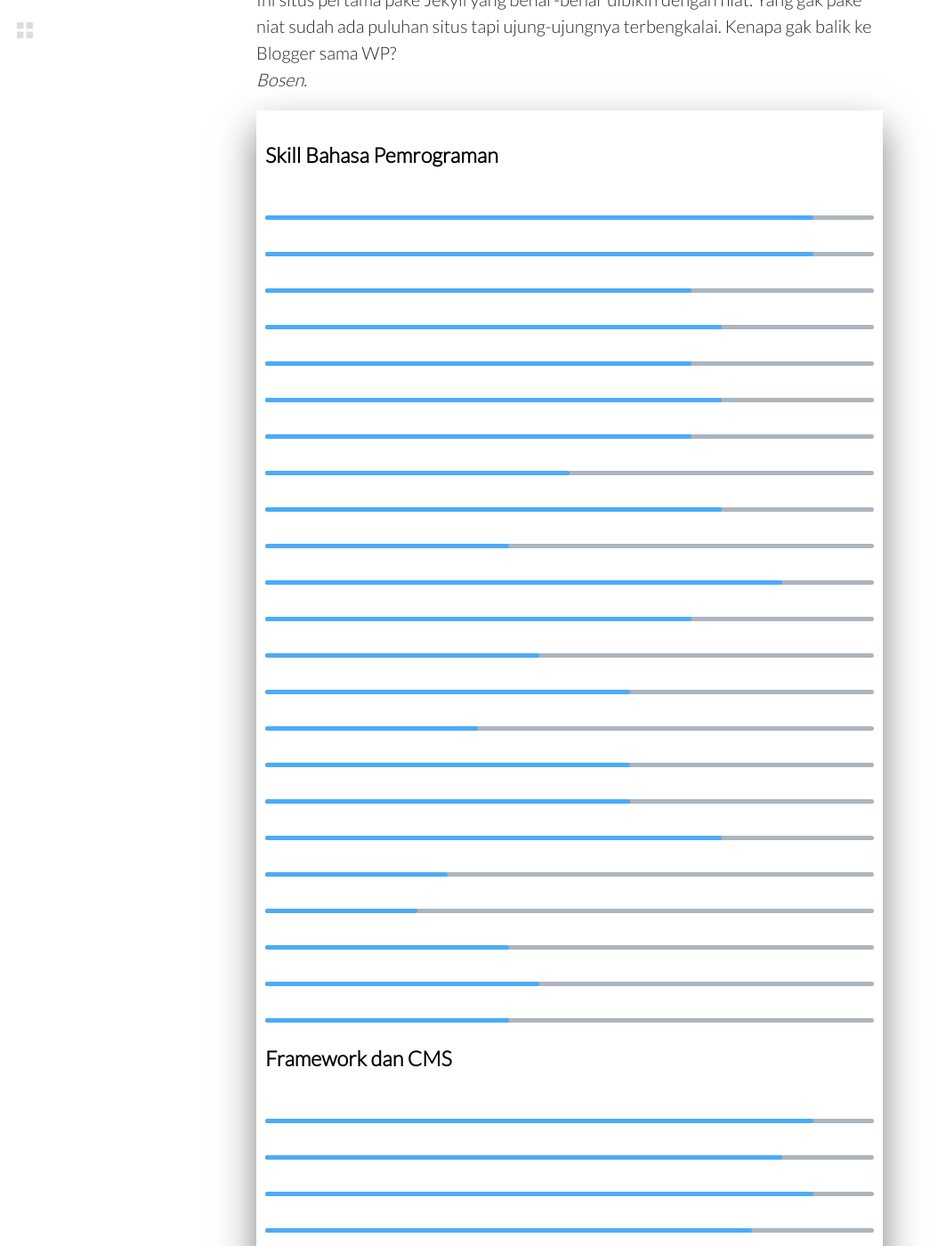
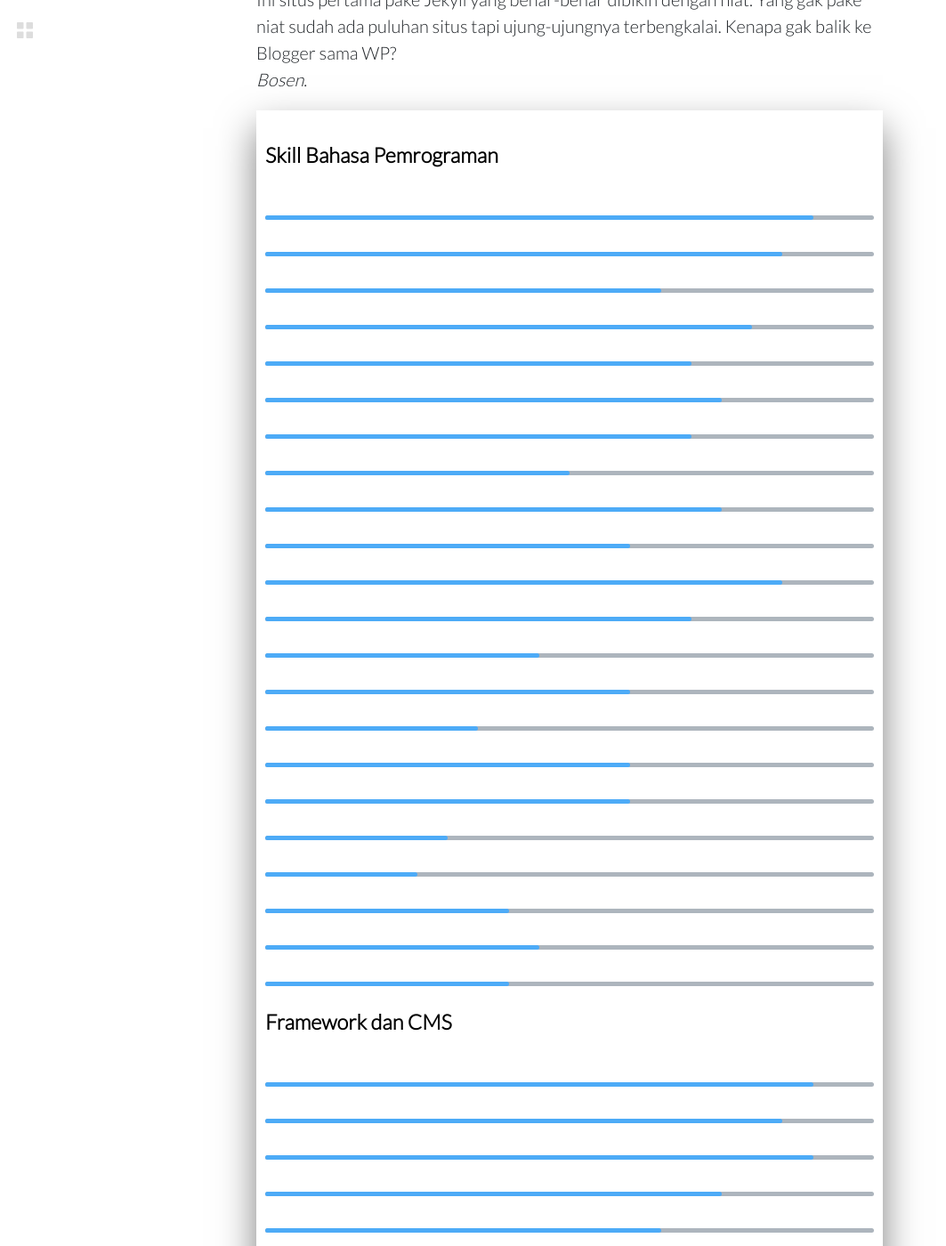
Before and after one commit to apynx/apynx.github.io, a Jekyll site: the page built from tentang-saya.md, in a window 1280 px wide and 1400 px high, scrolled down 270 px. Shown: the whole window at 89% size, without its empty margins (0-1063 px from the left). Built offline with Jekyll 4.4.1, drawn with Linux system fonts in a browser that asks for light colours.

Commit message:
update tentang-saya.md

```diff
--- a/tentang-saya.md
+++ b/tentang-saya.md
@@ -18,23 +18,23 @@ Ini situs pertama pake Jekyll yang benar-benar dibikin dengan niat. Yang gak pak
 		</div>
 		<div class="skillbox">
 			<p>CSS</p>
-			<p>90%</p>
+			<p>85%</p>
 			<div class="skill">
-				<div class="level" style="width: 90%;"></div>
+				<div class="level" style="width: 85%;"></div>
 			</div>
 		</div>
 		<div class="skillbox">
 			<p>JavaScript</p>
-			<p>70%</p>
+			<p>65%</p>
 			<div class="skill">
-				<div class="level" style="width: 70%;"></div>
+				<div class="level" style="width: 65%;"></div>
 			</div>
 		</div>
 		<div class="skillbox">
 			<p>HTML5</p>
-			<p>75%</p>
+			<p>80%</p>
 			<div class="skill">
-				<div class="level" style="width: 75%;"></div>
+				<div class="level" style="width: 80%;"></div>
 			</div>
 		</div>
 		<div class="skillbox">
@@ -74,9 +74,9 @@ Ini situs pertama pake Jekyll yang benar-benar dibikin dengan niat. Yang gak pak
 		</div>
         <div class="skillbox">
 			<p>TailwindCSS</p>
-			<p>40%</p>
+			<p>60%</p>
 			<div class="skill">
-				<div class="level" style="width: 40%;"></div>
+				<div class="level" style="width: 60%;"></div>
 			</div>
 		</div>
         <div class="skillbox">
@@ -126,13 +126,6 @@ Ini situs pertama pake Jekyll yang benar-benar dibikin dengan niat. Yang gak pak
 			<p>60%</p>
 			<div class="skill">
 				<div class="level" style="width: 60%;"></div>
-			</div>
-		</div>
-        <div class="skillbox">
-			<p>PHP</p>
-			<p>75%</p>
-			<div class="skill">
-				<div class="level" style="width: 75%;"></div>
 			</div>
 		</div>
         <div class="skillbox">
@@ -194,9 +187,9 @@ Ini situs pertama pake Jekyll yang benar-benar dibikin dengan niat. Yang gak pak
 		</div>
         <div class="skillbox">
 			<p>Hugo</p>
-			<p>80%</p>
+			<p>75%</p>
 			<div class="skill">
-				<div class="level" style="width: 80%;"></div>
+				<div class="level" style="width: 75%;"></div>
 			</div>
 		</div>
         <div class="skillbox">
@@ -258,16 +251,16 @@ Ini situs pertama pake Jekyll yang benar-benar dibikin dengan niat. Yang gak pak
 		</div>
         <div class="skillbox">
 			<p>Adobe Illustrator</p>
-			<p>50%</p>
+			<p>40%</p>
 			<div class="skill">
-				<div class="level" style="width: 50%;"></div>
+				<div class="level" style="width: 40%;"></div>
 			</div>
 		</div>
         <div class="skillbox">
 			<p>Adobe After Effects</p>
-			<p>70%</p>
+			<p>60%</p>
 			<div class="skill">
-				<div class="level" style="width: 70%;"></div>
+				<div class="level" style="width: 60%;"></div>
 			</div>
 		</div>
         <div class="skillbox">
@@ -286,9 +279,9 @@ Ini situs pertama pake Jekyll yang benar-benar dibikin dengan niat. Yang gak pak
 		</div>
         <div class="skillbox">
 			<p>Adobe Lightroom</p>
-			<p>75%</p>
+			<p>70%</p>
 			<div class="skill">
-				<div class="level" style="width: 75%;"></div>
+				<div class="level" style="width: 70%;"></div>
 			</div>
 		</div>
         <div class="skillbox">
```
